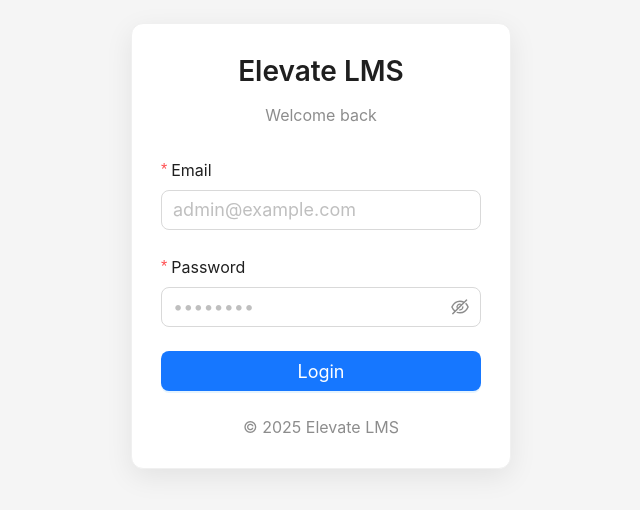
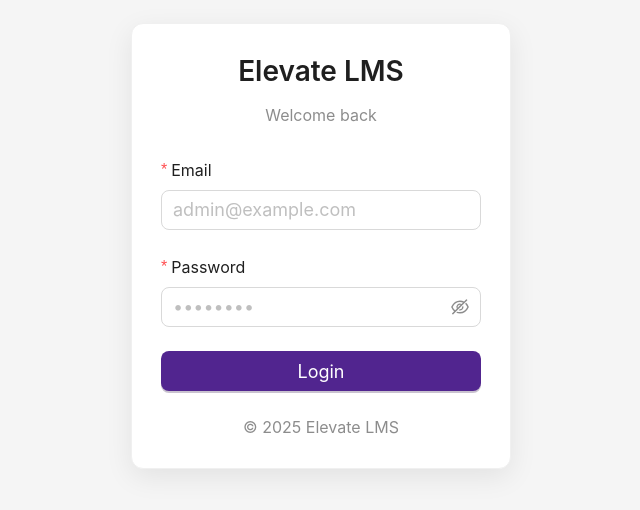
Before and after one commit to connectemea/Elevate-LMS, a Next.js app: page /login in a window 1280 px wide. Shown: the part 154-664 px from the top of the page, without its empty margins (319-959 px from the left). Built offline with nearby package versions, Linux system fonts and the light colour scheme; no server answers; what @ant-design/nextjs-registry would draw is missing.

Commit message:
prod theme set

```diff
--- a/src/app/globals.css
+++ b/src/app/globals.css
@@ -41,6 +41,6 @@ a {
   }
 }
 
-/* .ant-layout-sider-trigger {
+.ant-layout-sider-trigger {
   background-color: #24163a !important;
-} */
+}
--- a/src/components/layout/Sidebar.tsx
+++ b/src/components/layout/Sidebar.tsx
@@ -44,7 +44,7 @@ export default function Sidebar() {
       collapsed={collapsed}
       onCollapse={(value) => setCollapsed(value)}
       width={220}
-      // style={{ background: "#24163a" }}
+      style={{ background: "#24163a" }}
     >
       <div
         style={{
@@ -70,7 +70,7 @@ export default function Sidebar() {
         mode="inline"
         selectedKeys={[selectedKey]}
         items={items}
-        // style={{ background: "#24163a", borderRight: 0 }}
+        style={{ background: "#24163a", borderRight: 0 }}
       />
 
 
--- a/src/theme/themeConfig.ts
+++ b/src/theme/themeConfig.ts
@@ -4,7 +4,7 @@ import type { ThemeConfig } from 'antd';
 const theme: ThemeConfig = {
   token: {
     fontSize: 16,
-    // colorPrimary: '#51258f',
+    colorPrimary: '#51258f',
 
   },
 };
```
